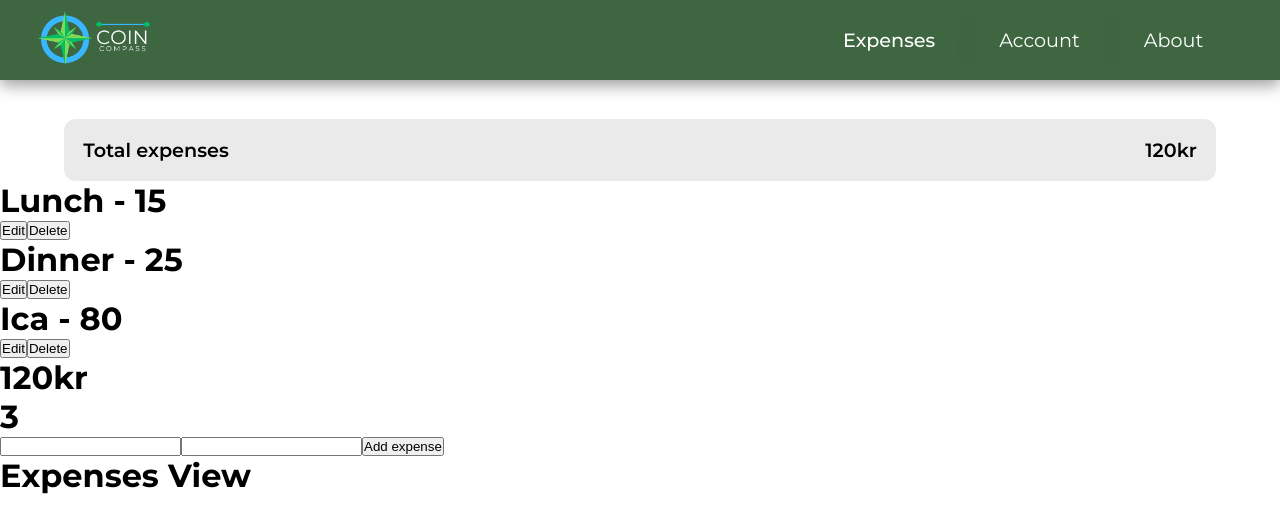
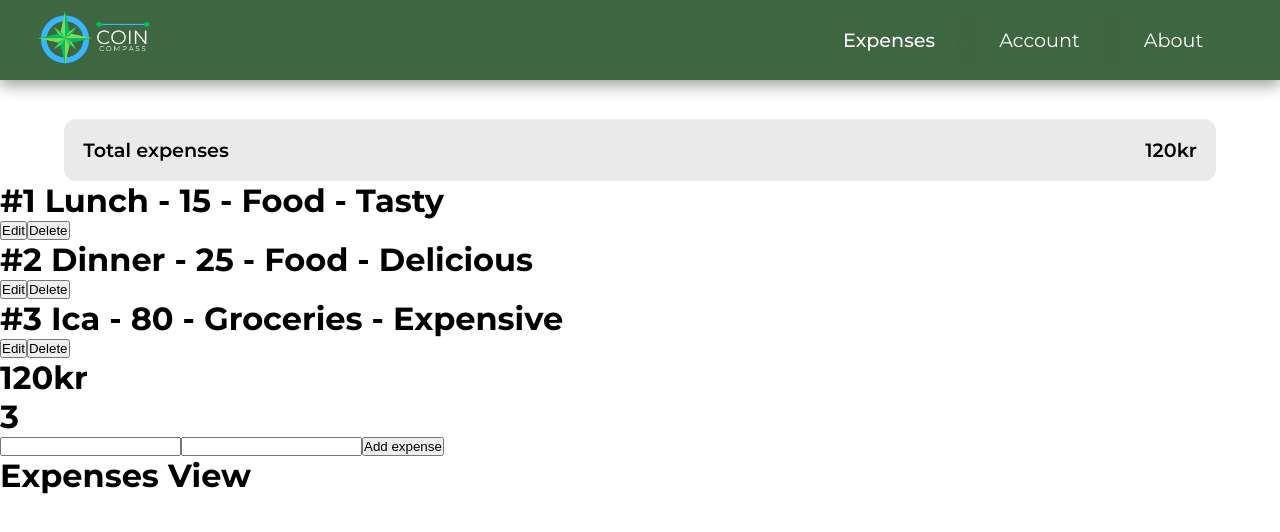
Before and after one commit to ITHS-Team8/CoinCompass, a Vue app: page /expenses in a window 1280 px wide. Shown: the top 532 px of the page. Built offline with nearby package versions, Linux system fonts and the light colour scheme.

Commit message:
Added category and comment

```diff
--- a/src/components/ExpensesSummaryComponent.vue
+++ b/src/components/ExpensesSummaryComponent.vue
@@ -9,7 +9,10 @@
 
     <div>
         <div v-for="expense in expensesStore.expenses">
-            <h1>{{ expense.name }} - {{ expense.amount }}</h1>
+            <h1>
+                #{{ expense.id }} {{ expense.name }} - {{ expense.amount }} -
+                {{ expense.category }} - {{ expense.comment }}
+            </h1>
             <button @click="editExpense(expense.id)">Edit</button>
             <button @click="expensesStore.removeExpense(expense.id)">
                 Delete
@@ -38,7 +41,9 @@
     function addExpense() {
         expensesStore.addExpense({
             name: name.value,
-            amount: Number(amount.value)
+            amount: Number(amount.value),
+            category: 'Food Test',
+            comment: 'Comment Test'
         })
         console.log(expensesStore.expenses)
 
@@ -48,7 +53,13 @@
 
     function editExpense(id: number) {
         console.log('Edit expense', id)
-        expensesStore.editExpense({ id: id, name: 'New name', amount: 1000 })
+        expensesStore.editExpense({
+            id: id,
+            name: 'New name',
+            amount: 1000,
+            category: 'Food',
+            comment: 'New comment'
+        })
     }
 </script>
 
--- a/src/stores/ExpensesStore.ts
+++ b/src/stores/ExpensesStore.ts
@@ -3,13 +3,30 @@ import { defineStore } from 'pinia'
 export const useExpensesStore = defineStore('expensesStore', {
     state: () => ({
         expenses: [
-            { id: 1, name: 'Lunch', amount: 15 },
-            { id: 2, name: 'Dinner', amount: 25 },
-            { id: 3, name: 'Ica', amount: 80 }
+            {
+                id: 1,
+                name: 'Lunch',
+                amount: 15,
+                category: 'Food',
+                comment: 'Tasty'
+            },
+            {
+                id: 2,
+                name: 'Dinner',
+                amount: 25,
+                category: 'Food',
+                comment: 'Delicious'
+            },
+            {
+                id: 3,
+                name: 'Ica',
+                amount: 80,
+                category: 'Groceries',
+                comment: 'Expensive'
+            }
         ]
     }),
     getters: {
-        /* Count total amount of all expenses */
         totalAmount(state) {
             return state.expenses.reduce(
                 (total, expense) => total + expense.amount,
@@ -18,22 +35,34 @@ export const useExpensesStore = defineStore('expensesStore', {
         }
     },
     actions: {
-        /* Removes the chosen item*/
         removeExpense(id: number) {
             this.expenses = this.expenses.filter((expense) => {
                 return expense.id !== id
             })
         },
         /* Adds item */
-        addExpense(expense: { name: string; amount: number }) {
+        addExpense(expense: {
+            name: string
+            amount: number
+            category: string
+            comment: string
+        }) {
             this.expenses.push({
                 id: this.expenses.length + 1,
                 name: expense.name,
-                amount: expense.amount
+                amount: expense.amount,
+                category: expense.category,
+                comment: expense.comment
             })
         },
         /* Edit item */
-        editExpense(expense: { id: number; name: string; amount: number }) {
+        editExpense(expense: {
+            id: number
+            name: string
+            amount: number
+            category: string
+            comment: string
+        }) {
             const index = this.expenses.findIndex(
                 (item) => item.id === expense.id
             )
```
